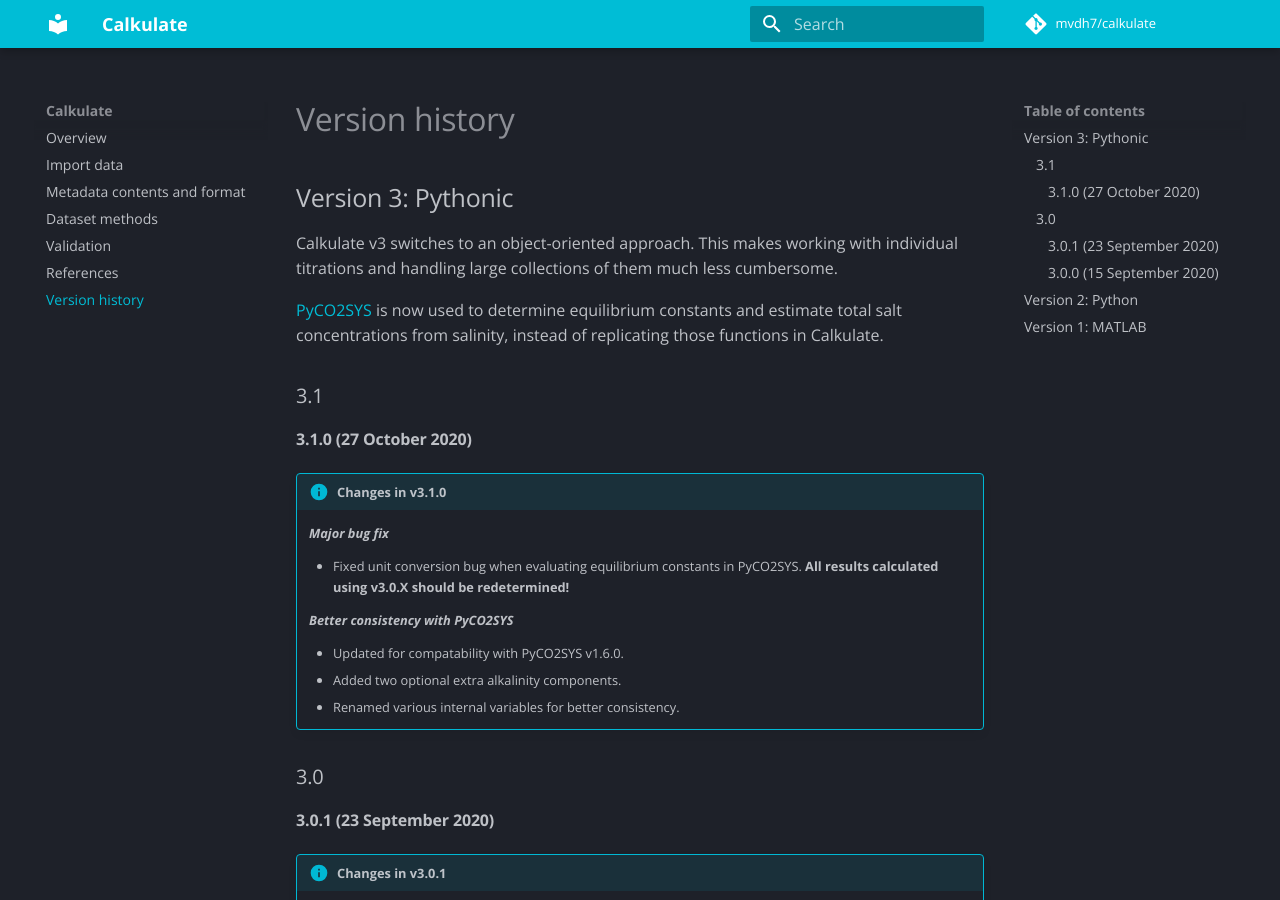
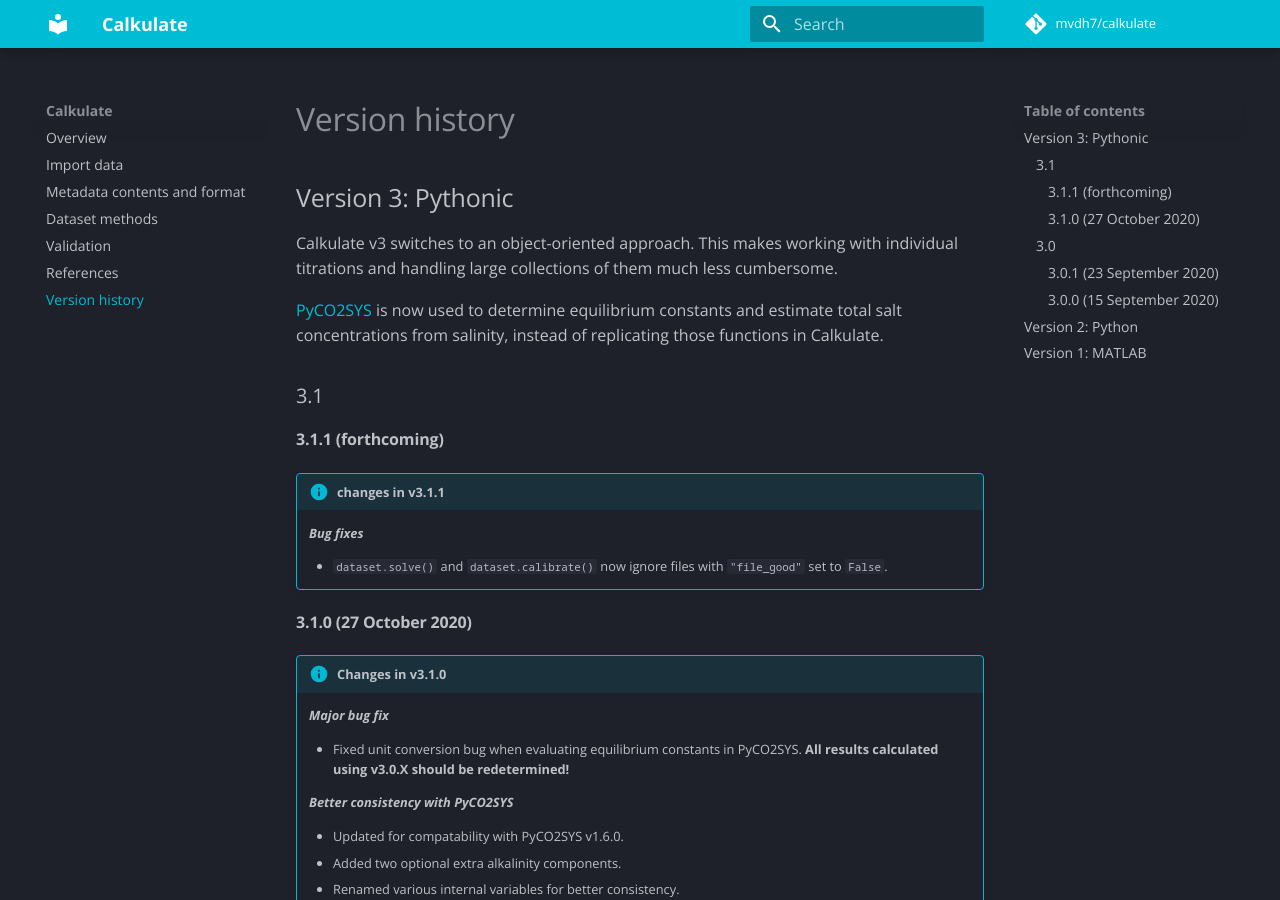
Before and after one commit to mvdh7/calkulate, an MkDocs documentation site: the page built from docs/versions.md, in a window 1280 px wide and 900 px high. Built offline with MkDocs 1.6.1 and Material for MkDocs 9.7.7, drawn with Linux system fonts in a browser that asks for light colours; comment, search, counter and statistics services are not loaded.

Commit message:
Fix file_good bug

```diff
--- a/calkulate/__init__.py
+++ b/calkulate/__init__.py
@@ -53,7 +53,7 @@ calibrate_and_solve = calkulate
 # Package metadata
 _authorlist = ["Humphreys, Matthew P.", "Matthews, Ruth S."]
 __author__ = " and ".join(_authorlist)
-__version__ = "3.1.0"
+__version__ = "3.1.1"
 
 
 def say_hello():
--- a/docs/versions.md
+++ b/docs/versions.md
@@ -7,6 +7,14 @@ Calkulate v3 switches to an object-oriented approach.  This makes working with i
 [PyCO2SYS](https://PyCO2SYS.rtfd.io) is now used to determine equilibrium constants and estimate total salt concentrations from salinity, instead of replicating those functions in Calkulate.
 
 ### 3.1
+
+#### 3.1.1 (forthcoming)
+
+!!! info "changes in v3.1.1"
+
+    ***Bug fixes***
+
+    * `dataset.solve()` and `dataset.calibrate()` now ignore files with `"file_good"` set to `False`.
 
 #### 3.1.0 (27 October 2020)
 
```
Also changed, not shown: 1 other file.
